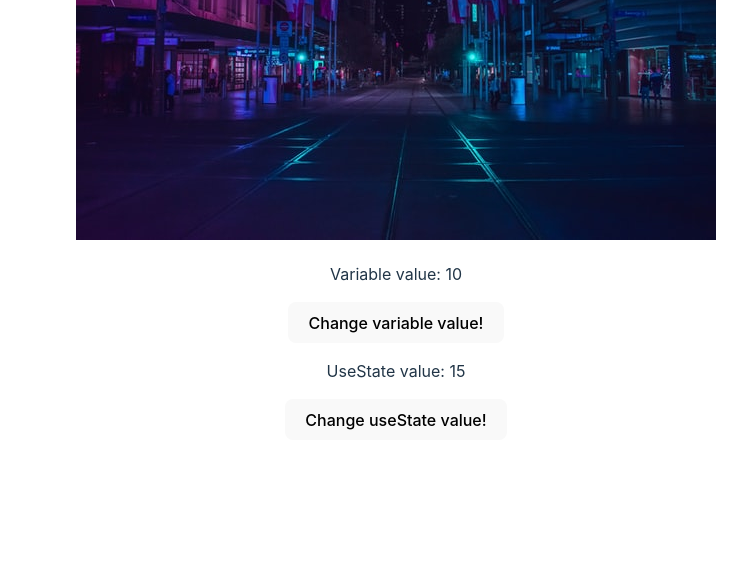
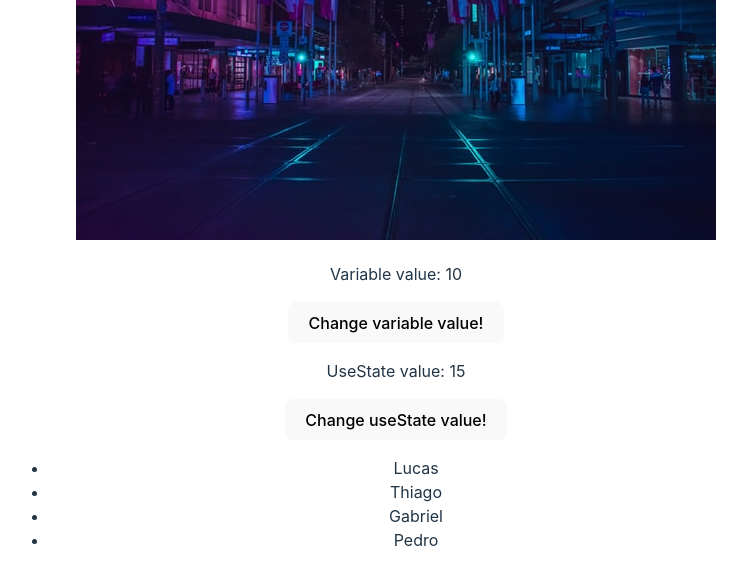
Before and after one commit to Lucas31394/React-Udemy, a React (Vite) app in the folder 3_advancingInReact/: page / in a window 1280 px wide. Shown: the part 777-1361 px from the top of the page, without its empty margins (244-991 px from the left). Built offline with nearby package versions, Linux system fonts and the light colour scheme.

Commit message:
learning about lists in react

```diff
--- a/3_advancingInReact/src/App.jsx
+++ b/3_advancingInReact/src/App.jsx
@@ -5,6 +5,7 @@ import './App.css'
 //Images
 import City from './assets/city.jpg'
 import ManageData from './components/ManageData'
+import ListRenderer from './components/ListRenderer'
 
 function App() {
   const [count, setCount] = useState(0)
@@ -22,6 +23,7 @@ function App() {
           <img src={City} alt="City" />
         </div>
         <ManageData/>
+        <ListRenderer/>
       </div>
     </>
   )
--- /dev/null
+++ b/3_advancingInReact/src/components/ListRenderer.jsx
@@ -0,0 +1,18 @@
+import { useState } from "react"
+
+const ListRenderer = () => {
+
+    const [list] = useState(["Lucas", "Thiago", "Gabriel", "Pedro"])
+
+  return (
+    <div>
+        <ul>
+            {list.map((item) => (
+                <li>{item}</li>
+            ))}
+        </ul>
+    </div>
+  )
+}
+
+export default ListRenderer
```
